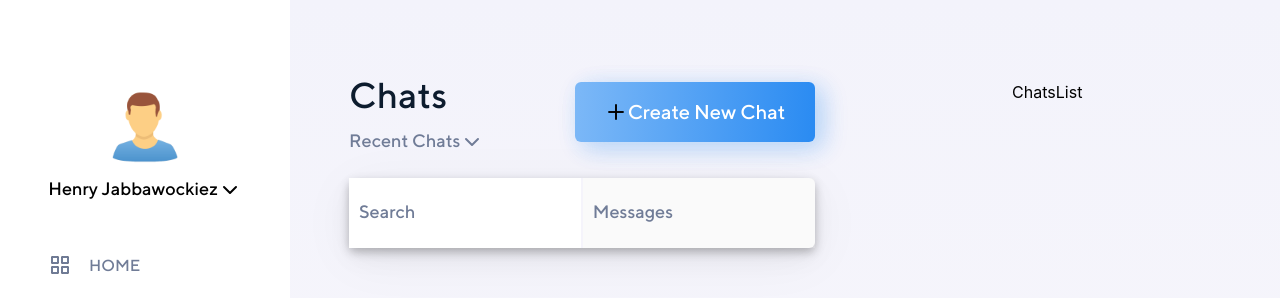
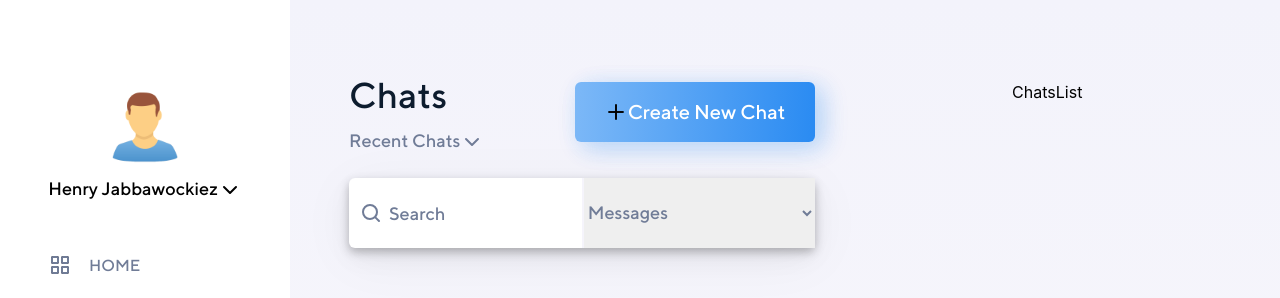
Before and after one commit to themafia98/chatter, a React (Create React App) app: page / in a window 1280 px wide. Shown: the top 298 px of the page. Built offline with nearby package versions, Linux system fonts and the light colour scheme.

Commit message:
improve search block

```diff
--- a/src/Components/SearchBlock/SearchBlock.module.css
+++ b/src/Components/SearchBlock/SearchBlock.module.css
@@ -12,12 +12,24 @@
   border-radius: 6px;
 }
 
+.searchInput {
+  width: 100%;
+}
+
 .searchController {
-  width: 100%;
   border: none;
   padding: 0;
+  outline: none;
+  padding: 0;
+  height: 100%;
 }
 
 .searchDropdown {
   border-left: 2px solid #f5f4fb;
+  flex: 0 0 50%;
 }
+
+.searchIcon {
+  position: absolute;
+  pointer-events: none;
+}
--- a/src/Components/SearchBlock/SearchBlock.tsx
+++ b/src/Components/SearchBlock/SearchBlock.tsx
@@ -1,18 +1,29 @@
+import { ChangeEvent, useState } from "react";
 import clsx from "clsx";
 import TextInput from "../common/TextInput/TextInput";
 import classes from "./SearchBlock.module.css";
+import Select from "../common/Select/Select";
+import SearchIcon from "../SearchIcon/SearchIcon";
 
 const SearchBlock = () => {
-  const handleSearchMessages = () => {};
+  const [searchValue, setSearchValue] = useState<string | number>("");
+
+  const handleSearchMessages = ({ target }: ChangeEvent<HTMLInputElement>) =>
+    setSearchValue(target.value);
 
   return (
     <div className={classes.searchBlock}>
-      <TextInput placeholder="Search" className={classes.searchController} />
       <TextInput
         onChange={handleSearchMessages}
+        value={searchValue}
+        placeholder="Search"
+        className={clsx(classes.searchController, classes.searchInput)}
+        icon={<SearchIcon color=" #707C97" className={classes.searchIcon} />}
+      />
+      <Select
         placeholder="Messages"
         className={clsx(classes.searchController, classes.searchDropdown)}
-        disabled
+        name="messages"
       />
     </div>
   );
--- /dev/null
+++ b/src/Components/SearchIcon/SearchIcon.tsx
@@ -0,0 +1,24 @@
+type SearchIconType = {
+  size?: string | number;
+  color?: string;
+  className?: string;
+}
+
+const SearchIcon = ({ size, color, className }: SearchIconType) => (
+  <svg className={className} style={{ width: size, height: size }} xmlns="http://www.w3.org/2000/svg" viewBox="0 0 24 24">
+    <g data-name="Layer 2">
+      <g data-name="search">
+        <rect width="24" height="24" opacity="0" />
+        <path fill={color} d="M20.71 19.29l-3.4-3.39A7.92 7.92 0 0 0 19 11a8 8 0 1 0-8 8 7.92 7.92 0 0 0 4.9-1.69l3.39 3.4a1 1 0 0 0 1.42 0 1 1 0 0 0 0-1.42zM5 11a6 6 0 1 1 6 6 6 6 0 0 1-6-6z" />
+      </g>
+    </g>
+  </svg>
+);
+
+SearchIcon.defaultProps = {
+  size: 24,
+  color: "#000",
+  className: ""
+}
+
+export default SearchIcon;
--- /dev/null
+++ b/src/Components/common/Select/Select.module.css
@@ -0,0 +1,10 @@
+.select :global(option),
+.select {
+  font-family: TT Norms;
+  font-size: 18px;
+  line-height: 26px;
+  display: flex;
+  align-items: center;
+  text-transform: capitalize;
+  color: #707c97;
+}
--- /dev/null
+++ b/src/Components/common/Select/Select.tsx
@@ -0,0 +1,27 @@
+import clsx from "clsx";
+import classes from "./Select.module.css";
+
+type SelectType = {
+  className?: string;
+  placeholder?: string;
+  name: string;
+  disabled?: boolean;
+};
+
+const Select = ({ className, name, placeholder, disabled }: SelectType) => (
+  <select
+    className={clsx(classes.select, className)}
+    name={name}
+    placeholder={placeholder}
+    disabled={disabled}
+  >
+    <option value="messages">Messages</option>
+  </select>
+);
+
+Select.defaultProps = {
+  className: "",
+  disabled: false,
+};
+
+export default Select;
--- a/src/Components/common/TextInput/TextInput.module.css
+++ b/src/Components/common/TextInput/TextInput.module.css
@@ -4,7 +4,8 @@
   padding: 5px;
 }
 
-.input::placeholder {
+.input::placeholder,
+.input {
   font-family: TT Norms;
   font-size: 18px;
   line-height: 26px;
@@ -12,5 +13,12 @@
   align-items: center;
   text-transform: capitalize;
   color: #707c97;
+  padding-left: 30px;
+}
+
+.inputWrapper {
+  display: flex;
+  align-items: center;
+  width: 100%;
   padding-left: 10px;
 }
--- a/src/Components/common/TextInput/TextInput.tsx
+++ b/src/Components/common/TextInput/TextInput.tsx
@@ -1,5 +1,5 @@
 import clsx from "clsx";
-import { ChangeEventHandler } from "react";
+import { ChangeEventHandler, ReactElement, useState } from "react";
 import classes from "./TextInput.module.css";
 
 type TextInputType = {
@@ -8,6 +8,7 @@ type TextInputType = {
   value?: string | number;
   onChange?: ChangeEventHandler;
   disabled?: boolean;
+  icon?: ReactElement;
 };
 
 const TextInput = ({
@@ -16,22 +17,39 @@ const TextInput = ({
   onChange,
   placeholder,
   disabled,
-}: TextInputType) => (
+  icon,
+}: TextInputType) => {
+
+  const [isFocus, setFocus] = useState<boolean>(false);
+
+  const handleFocus = () => setFocus(true);
+  const handleBlur = () => setFocus(false);
+
+  const shouldShowIcon = !value && !isFocus;
+
+  return (
+    <div className={classes.inputWrapper}>
+      {shouldShowIcon && icon}
       <input
+        onFocus={handleFocus}
+        onBlur={handleBlur}
         onChange={onChange}
         className={clsx(classes.input, className)}
         type="text"
-    placeholder={placeholder}
+        placeholder={!isFocus ? placeholder : ""}
         value={value}
         disabled={disabled}
       />
+    </div>
   );
+};
 
 TextInput.defaultProps = {
   value: "",
   className: "",
   onChange: null,
   disabled: false,
+  icon: null,
 };
 
 export default TextInput;
```
Also changed, not shown: 1 other file (tests, documents, lock files or other folders). Lines whose indentation alone changed are shown as unchanged.
